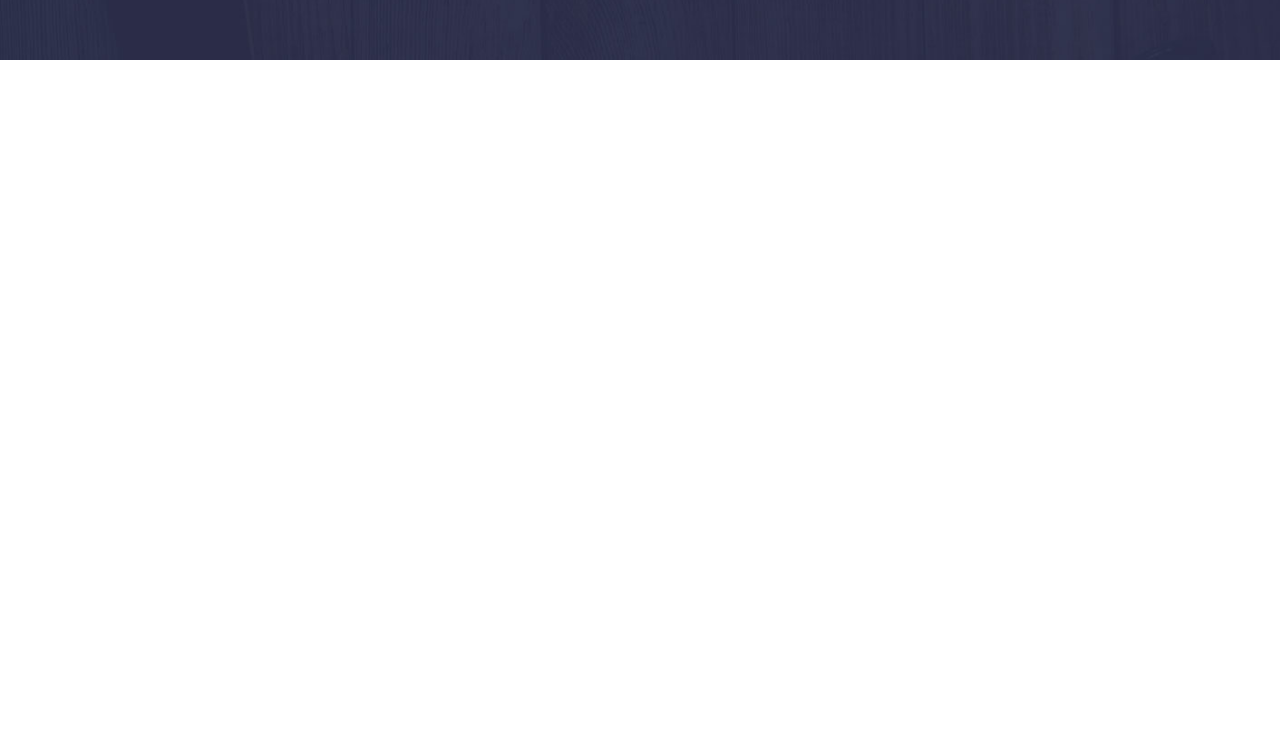
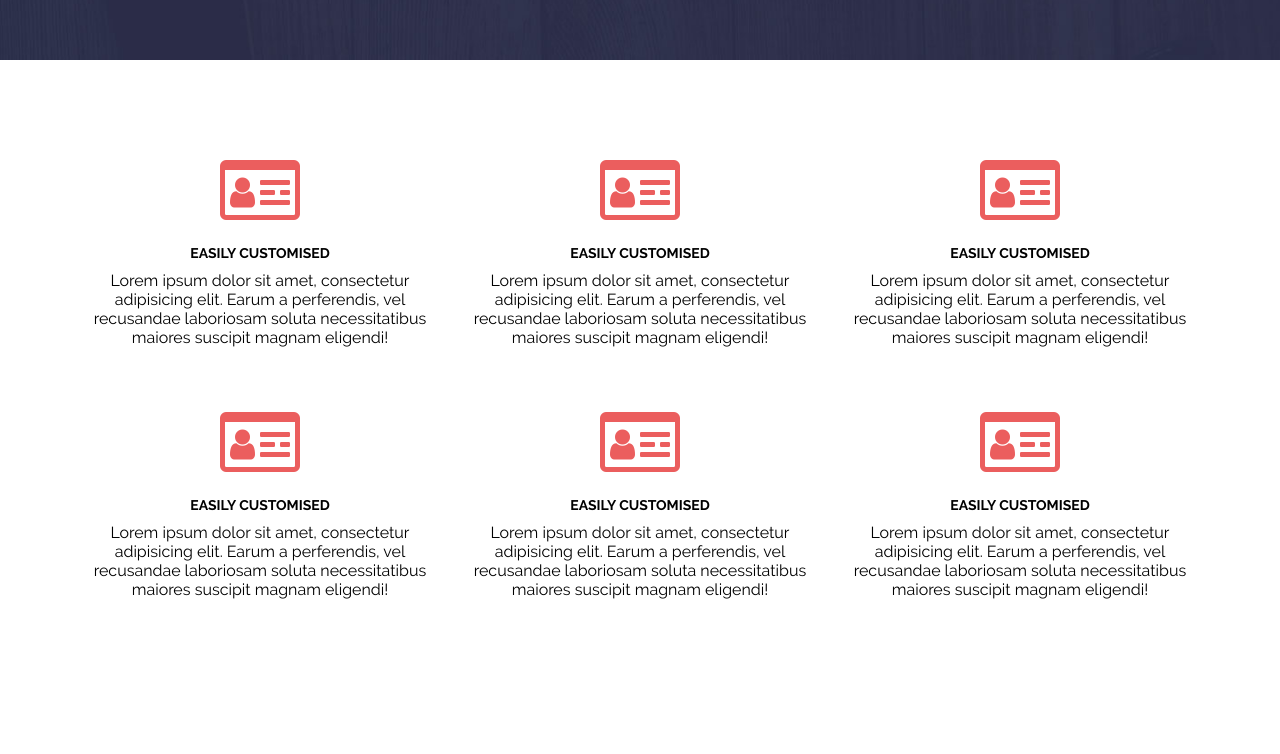
Before and after one commit to alexx150489/activebox, a website: page index.html in a window 1280 px wide. Shown: the part 620-1374 px from the top of the page. Before the commit the page ends 800 px from the top, so only its background shows below. Drawn offline with Linux system fonts and the light colour scheme.

Commit message:
features ready

```diff
--- a/index.html
+++ b/index.html
@@ -41,6 +41,52 @@
 		</div>
 	</header>
 	<!--HEADER SECTION END-->
+	<div class="features-wrapper container">
+		<section class="features">
+			<div class="features__features-item">
+				<div class="features_img">
+					<i class="fa fa-id-card-o" aria-hidden="true"></i>
+				</div>
+				<h3 class="features__title">Easily Customised</h3>
+				<p class="features__text">Lorem ipsum dolor sit amet, consectetur adipisicing elit. Earum a perferendis, vel recusandae laboriosam soluta necessitatibus maiores suscipit magnam eligendi!</p>
+			</div>
+			<div class="features__features-item">
+				<div class="features_img">
+					<i class="fa fa-id-card-o" aria-hidden="true"></i>
+				</div>
+				<h3 class="features__title">Easily Customised</h3>
+				<p class="features__text">Lorem ipsum dolor sit amet, consectetur adipisicing elit. Earum a perferendis, vel recusandae laboriosam soluta necessitatibus maiores suscipit magnam eligendi!</p>
+			</div>
+			<div class="features__features-item">
+				<div class="features_img">
+					<i class="fa fa-id-card-o" aria-hidden="true"></i>
+				</div>
+				<h3 class="features__title">Easily Customised</h3>
+				<p class="features__text">Lorem ipsum dolor sit amet, consectetur adipisicing elit. Earum a perferendis, vel recusandae laboriosam soluta necessitatibus maiores suscipit magnam eligendi!</p>
+			</div>
+			<div class="features__features-item">
+				<div class="features_img">
+					<i class="fa fa-id-card-o" aria-hidden="true"></i>
+				</div>
+				<h3 class="features__title">Easily Customised</h3>
+				<p class="features__text">Lorem ipsum dolor sit amet, consectetur adipisicing elit. Earum a perferendis, vel recusandae laboriosam soluta necessitatibus maiores suscipit magnam eligendi!</p>
+			</div>
+			<div class="features__features-item">
+				<div class="features_img">
+					<i class="fa fa-id-card-o" aria-hidden="true"></i>
+				</div>
+				<h3 class="features__title">Easily Customised</h3>
+				<p class="features__text">Lorem ipsum dolor sit amet, consectetur adipisicing elit. Earum a perferendis, vel recusandae laboriosam soluta necessitatibus maiores suscipit magnam eligendi!</p>
+			</div>
+			<div class="features__features-item">
+				<div class="features_img">
+					<i class="fa fa-id-card-o" aria-hidden="true"></i>
+				</div>
+				<h3 class="features__title">Easily Customised</h3>
+				<p class="features__text">Lorem ipsum dolor sit amet, consectetur adipisicing elit. Earum a perferendis, vel recusandae laboriosam soluta necessitatibus maiores suscipit magnam eligendi!</p>
+			</div>
+		</section>
+	</div>
 	<script src="js/jQuery/jquery-3.1.1.min.js"></script>
 	<script src="js/script.js"></script>
 
--- a/sass/blocks/features.scss
+++ b/sass/blocks/features.scss
@@ -0,0 +1,48 @@
+.features-wrapper {
+	@include container();
+}
+
+.features {
+	@include clearfix();
+	padding: 95px 0;
+}
+
+.features__features-item {
+	float: left;
+	width: 33.33333333%;
+	padding: 0 15px;
+	box-sizing: border-box;
+	text-align: center;
+	margin-bottom: 50px;
+}
+
+.features__features-item i {
+	font-size: 70px;
+	color: #eb5e5e;
+}
+
+.features__title {
+	font-size: 14px;
+	text-transform: uppercase;
+	font-family: "RalewayBold", sans-serif;
+	margin-top: 20px;
+	margin-bottom: 10px;
+}
+
+.features__text {
+	font-family: "RalewayRegular", sans-serif;
+	font-size: 16px;
+	margin-bottom: 10px;
+}
+
+@media #{$media-desk-md} {
+	.features__features-item {
+		width: 50%;
+	}
+}
+
+@media #{$media-desk-sd} {
+	.features__features-item {
+		width: 100%;
+	}
+}
--- a/sass/blocks/navbar.scss
+++ b/sass/blocks/navbar.scss
@@ -92,14 +92,12 @@
 	.navbar__main-navigation {
 
 		display: none;
-
 		position: absolute;
 		/*		100% для отступа в размере родителя header.*/
 		top: 100%;
 		/* для растяжения на всю */
 		left: 0;
 		right: 0;
-
 	}
 
 	.navbar__logo {
@@ -122,13 +120,13 @@
 		color: #fff;
 		font-size: 20px;
 	}
+
 	.navbar__menu-item {
 		float: none;
 		text-align: center;
-		&:last-child {
-			padding-right: 13px;
-		}
+		padding: 0;
 	}
+
 	.navbar__menu-link {
 		border-top: 1px solid #eee;
 		border-left: 3px solid transparent;
--- a/sass/mixins.scss
+++ b/sass/mixins.scss
@@ -17,7 +17,6 @@
 @mixin p0() {
 	padding: 0;
 }
-
 
 // Сброс маргинов
 @mixin m0() {
```
Also changed, not shown: css/style.css, css/style.min.css.
